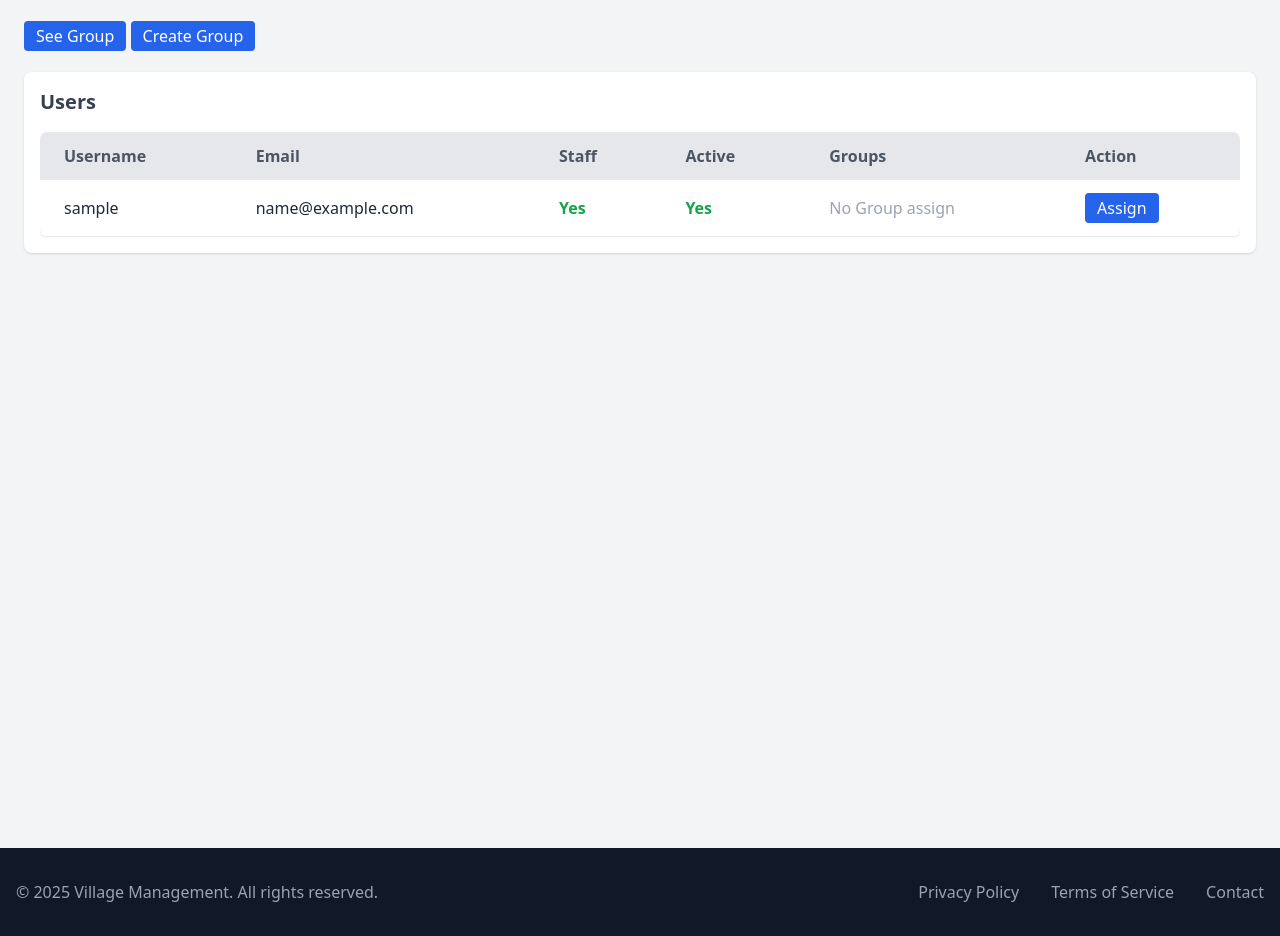
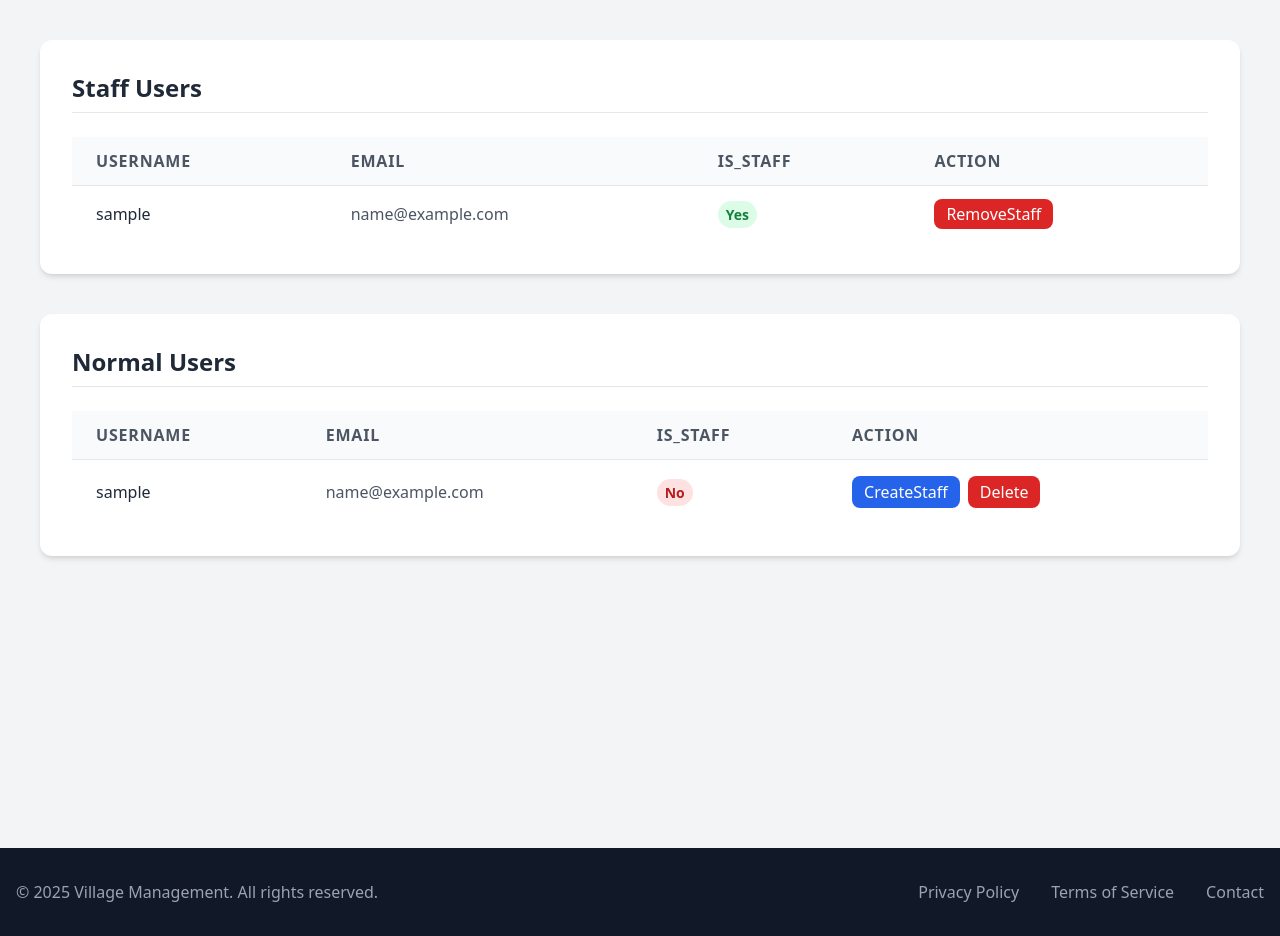
Before and after one commit to tazul9770/village_management, a Django app: template village/templates/dashboard/admin_dash.html in a window 1280 px wide. Shown: the part 64-1000 px from the top of the page. Run offline with Django 5.2, Linux system fonts and the light colour scheme; the template is opened without the code that fills it: values that come from a table or form of the project are taken from there, others are empty; tables that the repository leaves empty hold one stand-in row (values such as "Sample post"); some libraries are stand-ins or nearby versions.

Commit message:
admin dashboard added

```diff
--- a/village/templates/dashboard/admin_dash.html
+++ b/village/templates/dashboard/admin_dash.html
@@ -1,75 +1,96 @@
 {% extends "dashboard/dashboard.html" %}
 {% block dash %}
 
-<div class="flex h-screen bg-gray-100">
-  <!-- Main content -->
-  <div class="flex-1 flex flex-col overflow-auto">
+<div class="min-h-screen bg-gray-100 p-4 md:p-6 lg:p-10">
 
   {% if messages %}
+    <div class="space-y-2 mb-6">
       {% for msg in messages %}
-      <p class="text-center bg-gray-300 text-green-600 font-medium mb-4">{{msg}}</p>
+        <p class="bg-green-100 text-green-700 font-medium rounded-lg px-4 py-2 text-center shadow">
+          {{ msg }}
+        </p>
       {% endfor %}
+    </div>
   {% endif %}
 
-    <!-- Content -->
-    <main class="p-6 flex-1 space-y-6">
-      <a href="{% url 'show_group' %}" class="px-3 py-1 bg-blue-600 text-white rounded hover:bg-blue-700">See Group</a>
-          <a href="{% url 'create_group' %}" class="px-3 py-1 bg-blue-600 text-white rounded hover:bg-blue-700">Create Group</a>
-
-      <!-- Users Table -->
-      <section class="bg-white rounded-lg shadow p-4">
-        <div class="flex justify-between items-center mb-4">
-          <h2 class="text-xl font-semibold text-gray-700">Users</h2>
-        </div>
+  <!-- STAFF USERS -->
+  <section class="bg-white rounded-xl shadow-md p-6 md:p-8">
+    <h2 class="text-2xl font-bold text-gray-800 mb-6 border-b pb-2">Staff Users</h2>
     <div class="overflow-x-auto">
-          <table class="min-w-full bg-white rounded-lg shadow overflow-hidden">
-            <thead class="bg-gray-200">
+      <table class="min-w-full divide-y divide-gray-200">
+        <thead class="bg-gray-50">
           <tr>
-                <th class="px-6 py-3 text-left text-gray-600 font-semibold">Username</th>
-                <th class="px-6 py-3 text-left text-gray-600 font-semibold">Email</th>
-                <th class="px-6 py-3 text-left text-gray-600 font-semibold">Staff</th>
-                <th class="px-6 py-3 text-left text-gray-600 font-semibold">Active</th>
-                <th class="px-6 py-3 text-left text-gray-600 font-semibold">Groups</th>
-                <th class="px-6 py-3 text-left text-gray-600 font-semibold">Action</th>
+            <th class="px-6 py-3 text-left text-gray-600 font-semibold uppercase tracking-wider">Username</th>
+            <th class="px-6 py-3 text-left text-gray-600 font-semibold uppercase tracking-wider">Email</th>
+            <th class="px-6 py-3 text-left text-gray-600 font-semibold uppercase tracking-wider">is_staff</th>
+            <th class="px-6 py-3 text-left text-gray-600 font-semibold uppercase tracking-wider">Action</th>
           </tr>
         </thead>
-            <tbody>
-              {% for user in users %}
-              <tr class="border-b hover:bg-gray-50">
-                <td class="px-6 py-4">{{ user.username }}</td>
-                <td class="px-6 py-4">{{ user.email }}</td>
+        <tbody class="bg-white divide-y divide-gray-200">
+          {% for user in staff_users %}
+          <tr class="hover:bg-gray-50 transition-colors">
+            <td class="px-6 py-4 text-gray-800 font-medium">{{ user.username }}</td>
+            <td class="px-6 py-4 text-gray-600">{{ user.email }}</td>
             <td class="px-6 py-4">
-                  {% if user.is_staff %}
-                    <span class="text-green-600 font-semibold">Yes</span>
-                  {% else %}
-                    <span class="text-red-600 font-semibold">No</span>
-                  {% endif %}
+              <span class="px-2 py-1 bg-green-100 text-green-700 rounded-full text-sm font-semibold">Yes</span>
             </td>
             <td class="px-6 py-4">
-                  {% if user.is_active %}
-                    <span class="text-green-600 font-semibold">Yes</span>
-                  {% else %}
-                    <span class="text-red-600 font-semibold">No</span>
-                  {% endif %}
-                </td>
-                <td class="px-6 py-4">
-                  {% for group in user.groups.all %}
-                    <span class="px-2 py-1 bg-gray-200 rounded text-sm">{{ group.name }}</span>
-                  {% empty %}
-                    <span class="text-gray-400">No Group assign</span>
-                  {% endfor %}
-                </td>
-                <td class="px-6 py-4 space-x-2">
-                  <a href="{% url 'assign_role' user.id %}" class="px-3 py-1 bg-blue-600 text-white rounded hover:bg-blue-700">Assign</a>
+              <a href="{% url 'remove_staff' user.id %}"
+                 class="px-3 py-1 bg-red-600 text-white rounded-lg hover:bg-red-700 transition">
+                 RemoveStaff
+              </a>
             </td>
           </tr>
+          {% empty %}
+          <tr><td colspan="4" class="text-center py-4 text-gray-400">No staff users found</td></tr>
           {% endfor %}
         </tbody>
       </table>
     </div>
   </section>
-    </main>
+
+  <!-- NORMAL USERS -->
+  <!-- NORMAL USERS -->
+<section class="bg-white rounded-xl shadow-md p-6 md:p-8 mt-10">
+  <h2 class="text-2xl font-bold text-gray-800 mb-6 border-b pb-2">Normal Users</h2>
+  <div class="overflow-x-auto">
+    <table class="min-w-full divide-y divide-gray-200">
+      <thead class="bg-gray-50">
+        <tr>
+          <th class="px-6 py-3 text-left text-gray-600 font-semibold uppercase tracking-wider">Username</th>
+          <th class="px-6 py-3 text-left text-gray-600 font-semibold uppercase tracking-wider">Email</th>
+          <th class="px-6 py-3 text-left text-gray-600 font-semibold uppercase tracking-wider">is_staff</th>
+          <th class="px-6 py-3 text-left text-gray-600 font-semibold uppercase tracking-wider">Action</th>
+        </tr>
+      </thead>
+      <tbody class="bg-white divide-y divide-gray-200">
+        {% for user in normal_users %}
+        <tr class="hover:bg-gray-50 transition-colors">
+          <td class="px-6 py-4 text-gray-800 font-medium">{{ user.username }}</td>
+          <td class="px-6 py-4 text-gray-600">{{ user.email }}</td>
+          <td class="px-6 py-4">
+            <span class="px-2 py-1 bg-red-100 text-red-700 rounded-full text-sm font-semibold">No</span>
+          </td>
+          <td class="px-6 py-4 flex space-x-2">
+            <a href="{% url 'assign_staff' user.id %}"
+               class="px-3 py-1 bg-blue-600 text-white rounded-lg hover:bg-blue-700 transition">
+               CreateStaff
+            </a>
+            <a href="{% url 'delete_user' user.id %}"
+               class="px-3 py-1 bg-red-600 text-white rounded-lg hover:bg-red-700 transition"
+               onclick="return confirm('Are you sure you want to delete {{ user.username }}?');">
+               Delete
+            </a>
+          </td>
+        </tr>
+        {% empty %}
+        <tr><td colspan="4" class="text-center py-4 text-gray-400">No normal users found</td></tr>
+        {% endfor %}
+      </tbody>
+    </table>
   </div>
+</section>
+
 </div>
 
 {% endblock %}
```
Also changed, not shown: users/forms.py (+0 -18 lines), users/signals.py (+0 -7 lines), users/templates/profile/show_group.html (deleted, +0 -49 lines), users/templates/registration/assign_role.html (deleted, +0 -45 lines), users/templates/registration/create_group.html (deleted, +0 -56 lines), users/templates/registration/login.html (+24 -7 lines), users/urls.py (+2 -5 lines), users/views.py (+1 -29 lines), village/urls.py (+5 -2 lines), village/views.py (+26 -2 lines). Lines whose indentation alone changed are shown as unchanged.
